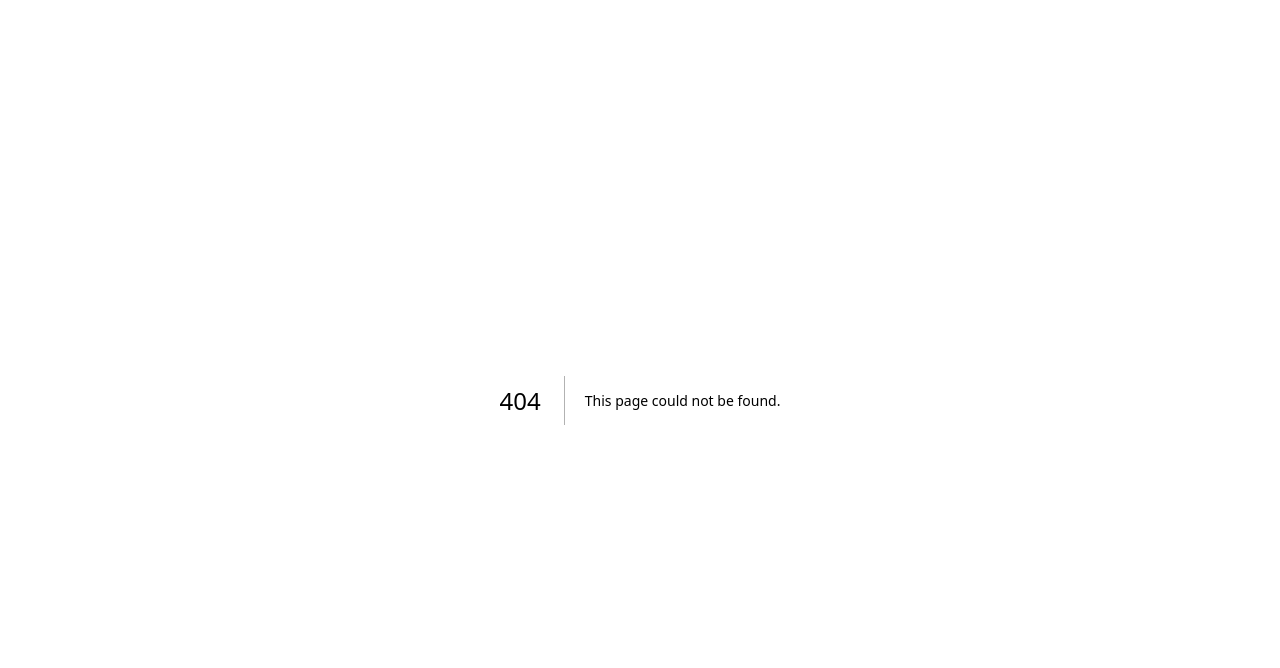
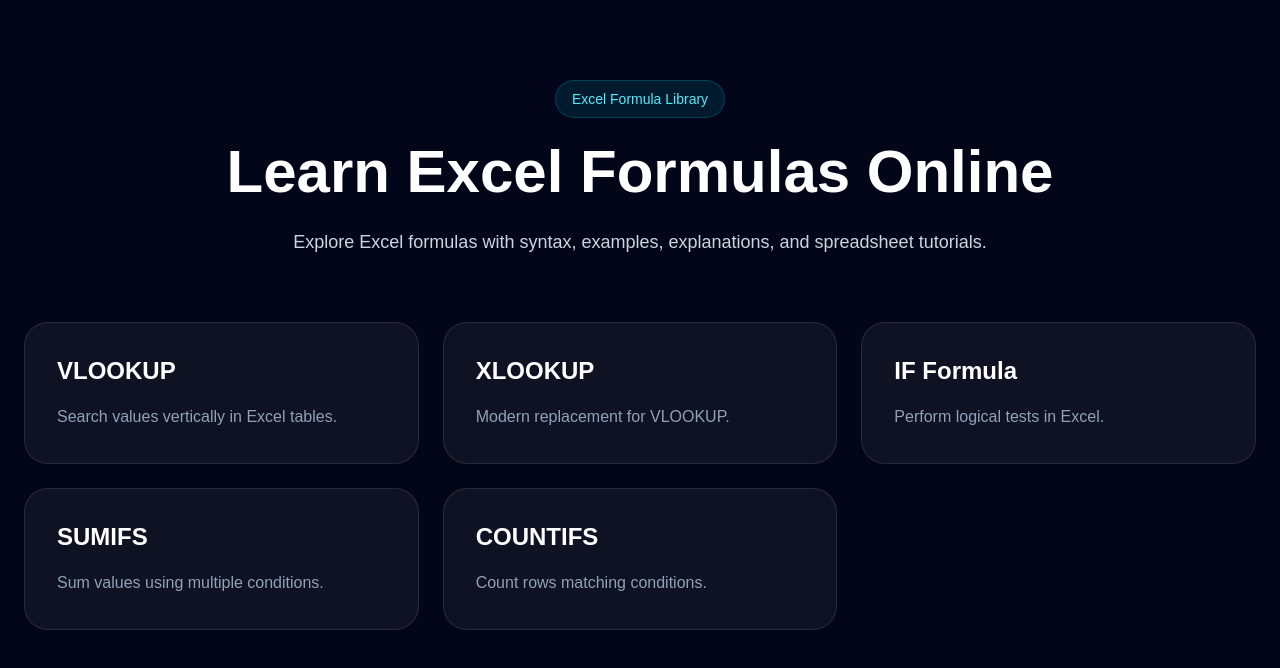
Before and after one commit to namrata505/comparecsv, a Next.js app: page /formulas in a window 1280 px wide. Before the commit this address had no page. Shown: the top 668 px of the page. Built offline with nearby package versions, Linux system fonts and the light colour scheme.

Commit message:
Add Formula Library system

```diff
--- /dev/null
+++ b/app/formulas/page.tsx
@@ -0,0 +1,84 @@
+import Link from "next/link";
+
+export const metadata = {
+  title: "Excel Formula Library | CompareCSV",
+  description:
+    "Learn Excel formulas online with syntax, examples, explanations, and spreadsheet guides.",
+};
+
+const formulas = [
+  {
+    name: "VLOOKUP",
+    slug: "vlookup",
+    desc: "Search values vertically in Excel tables.",
+  },
+  {
+    name: "XLOOKUP",
+    slug: "xlookup",
+    desc: "Modern replacement for VLOOKUP.",
+  },
+  {
+    name: "IF Formula",
+    slug: "if",
+    desc: "Perform logical tests in Excel.",
+  },
+  {
+    name: "SUMIFS",
+    slug: "sumifs",
+    desc: "Sum values using multiple conditions.",
+  },
+  {
+    name: "COUNTIFS",
+    slug: "countifs",
+    desc: "Count rows matching conditions.",
+  },
+];
+
+export default function FormulaLibraryPage() {
+  return (
+    <main className="min-h-screen bg-slate-950 text-white">
+
+      <section className="max-w-7xl mx-auto px-6 py-20">
+
+        <div className="text-center mb-16">
+
+          <div className="inline-flex rounded-full border border-cyan-400/20 bg-cyan-400/10 px-4 py-2 text-sm text-cyan-300 mb-6">
+            Excel Formula Library
+          </div>
+
+          <h1 className="text-5xl md:text-6xl font-bold mb-6">
+            Learn Excel Formulas Online
+          </h1>
+
+          <p className="text-slate-300 text-lg max-w-3xl mx-auto leading-8">
+            Explore Excel formulas with syntax, examples,
+            explanations, and spreadsheet tutorials.
+          </p>
+
+        </div>
+
+        <div className="grid md:grid-cols-2 lg:grid-cols-3 gap-6">
+
+          {formulas.map((formula) => (
+            <Link
+              key={formula.slug}
+              href={`/formulas/${formula.slug}`}
+              className="rounded-3xl border border-white/10 bg-white/5 p-8 hover:border-cyan-400/40 transition"
+            >
+              <h2 className="text-2xl font-semibold mb-4">
+                {formula.name}
+              </h2>
+
+              <p className="text-slate-400 leading-7">
+                {formula.desc}
+              </p>
+            </Link>
+          ))}
+
+        </div>
+
+      </section>
+
+    </main>
+  );
+}
--- a/app/page.tsx
+++ b/app/page.tsx
@@ -85,6 +85,12 @@
         </p>
       </section>
 
+      <a
+        href="/formulas"
+        className="hover:text-cyan-400 transition"
+      >
+        Formula Library
+      </a>
       {/* Features */}
       <section className="max-w-7xl mx-auto px-6 pb-24">
 
```
Also changed, not shown: app/compare-csv-files-online/page.tsx (added), app/formulas/countifs/page.tsx (added), app/formulas/if/page.tsx (added), app/formulas/sumifs/page.tsx (added), app/formulas/vlookup/page.tsx (added), app/formulas/xlookup/page.tsx (added).
